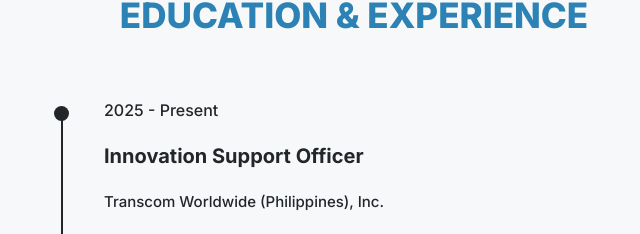
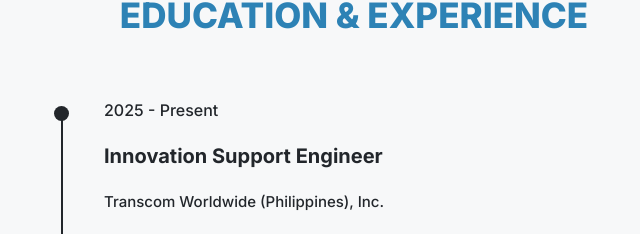
Before and after one commit to y0unique/my-portfolio, a React (Create React App) app: page / in a window 1280 px wide. Shown: the part 3852-4086 px from the top of the page, without its empty margins (286-926 px from the left). Built offline with nearby package versions, Linux system fonts and the light colour scheme; a web font is replaced by a local one.

Commit message:
Fix the title in Data

```diff
--- a/src/Datas.jsx
+++ b/src/Datas.jsx
@@ -15,7 +15,7 @@ export const data = {
     // education
     educationData:[
           {   year: "2025 - Present",
-              title: "Innovation Support Officer",
+              title: "Innovation Support Engineer",
               location: "Transcom Worldwide (Philippines), Inc."
           },
           {   year: "2024",
```
